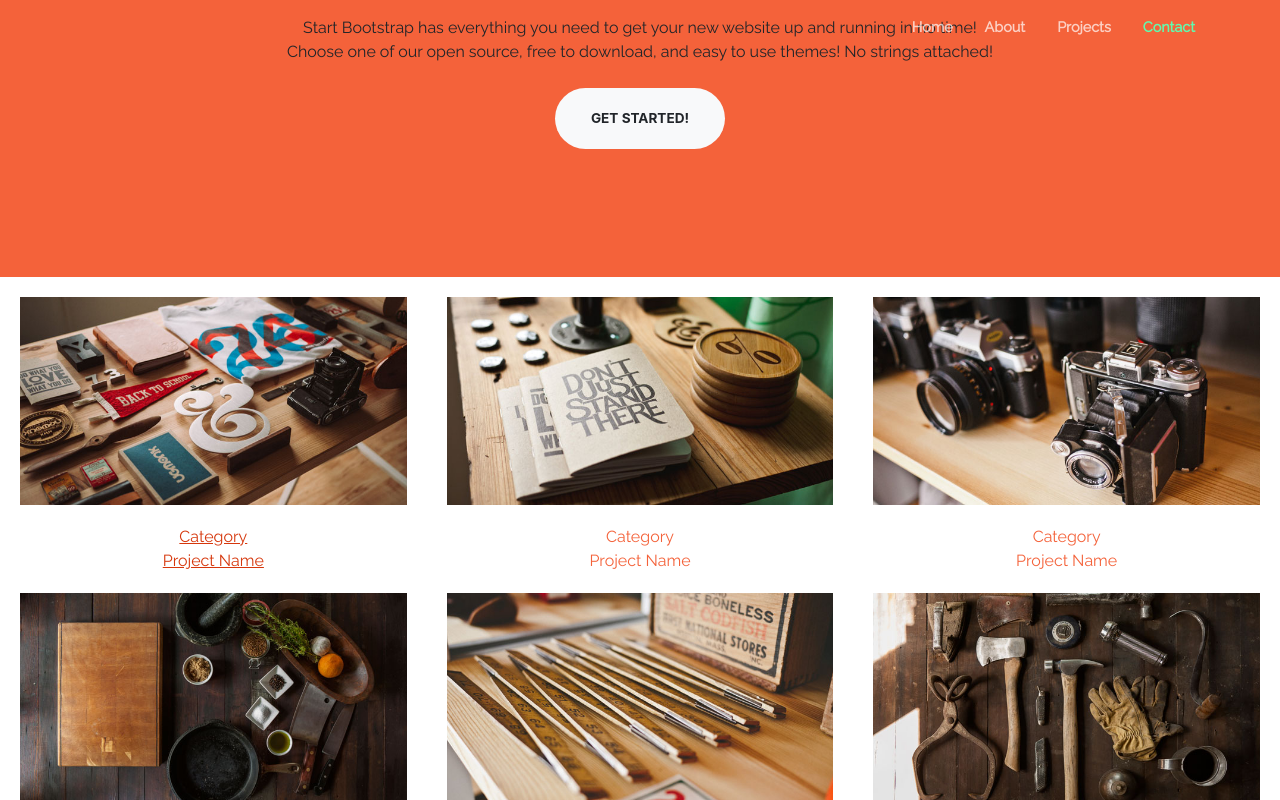
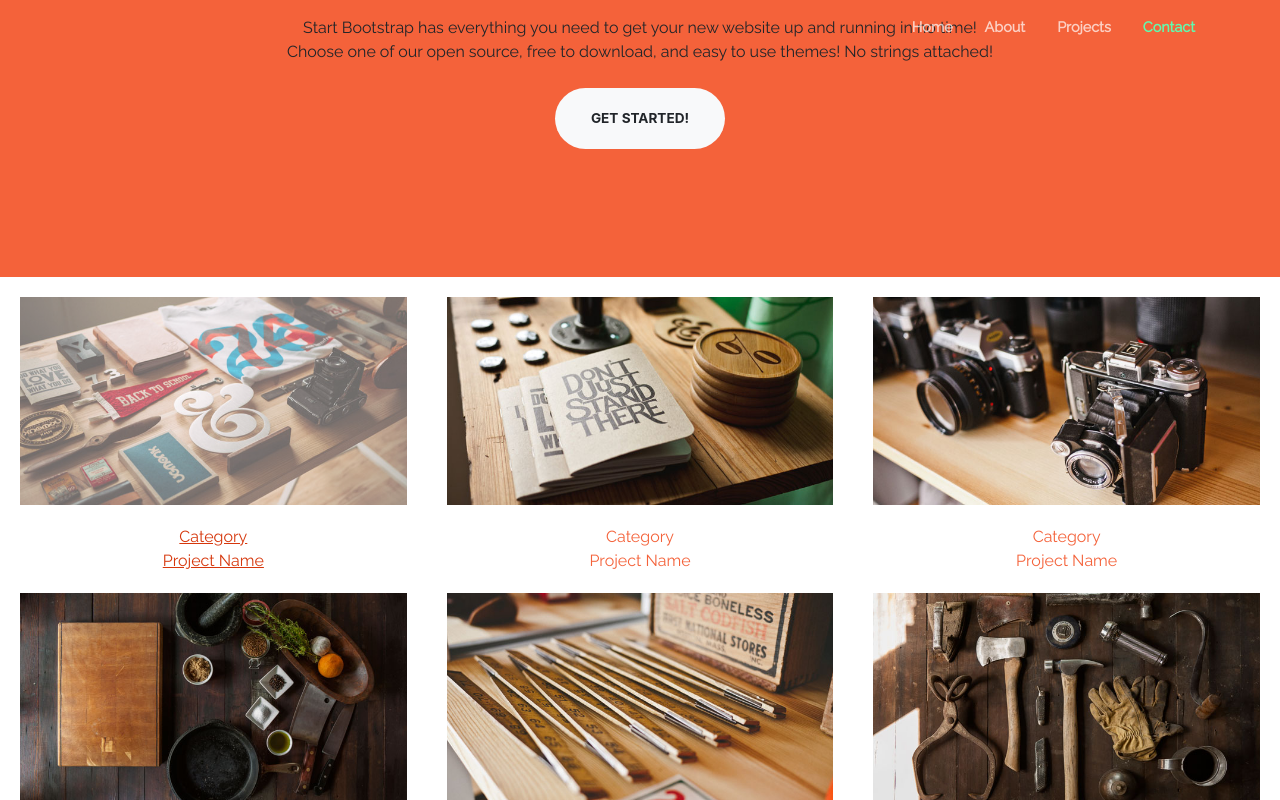
Before and after one commit to patrick-ware/user-site, a plain HTML site: page index.html in a window 1280 px wide. In both pictures the pointer is over the picture 213 px from the left and 2018 px from the top of the page. Shown: the part 1618-2418 px from the top of the page. Drawn offline with nearby package versions, Linux system fonts and the light colour scheme.

Commit message:
project hovers

```diff
--- a/css/pw-styles.css
+++ b/css/pw-styles.css
@@ -250,3 +250,11 @@ a #arrow:hover {
   display: flex;
   align-items: space-between;
 }
+
+.img-fluid {
+  transition: 0.3s;
+}
+
+.img-fluid:hover{
+  opacity: 0.6;
+}
```
